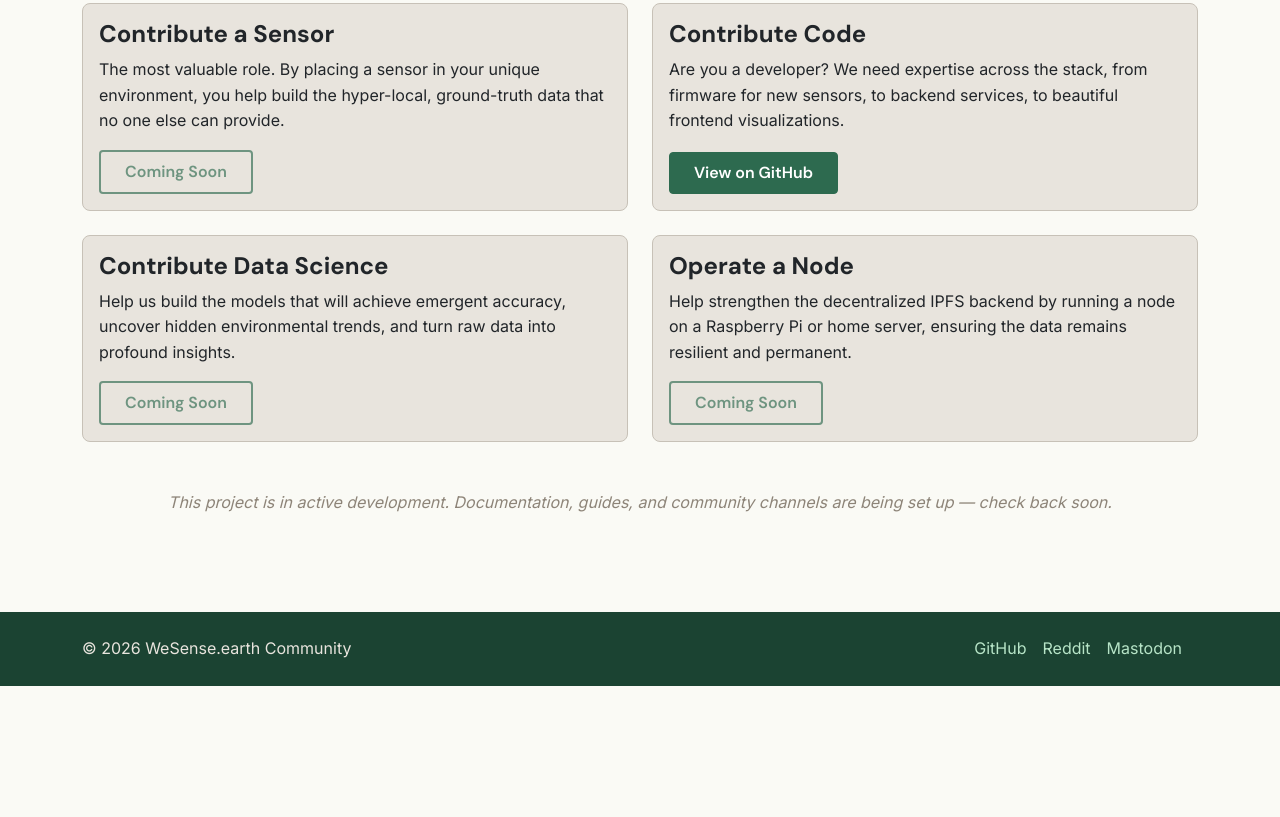
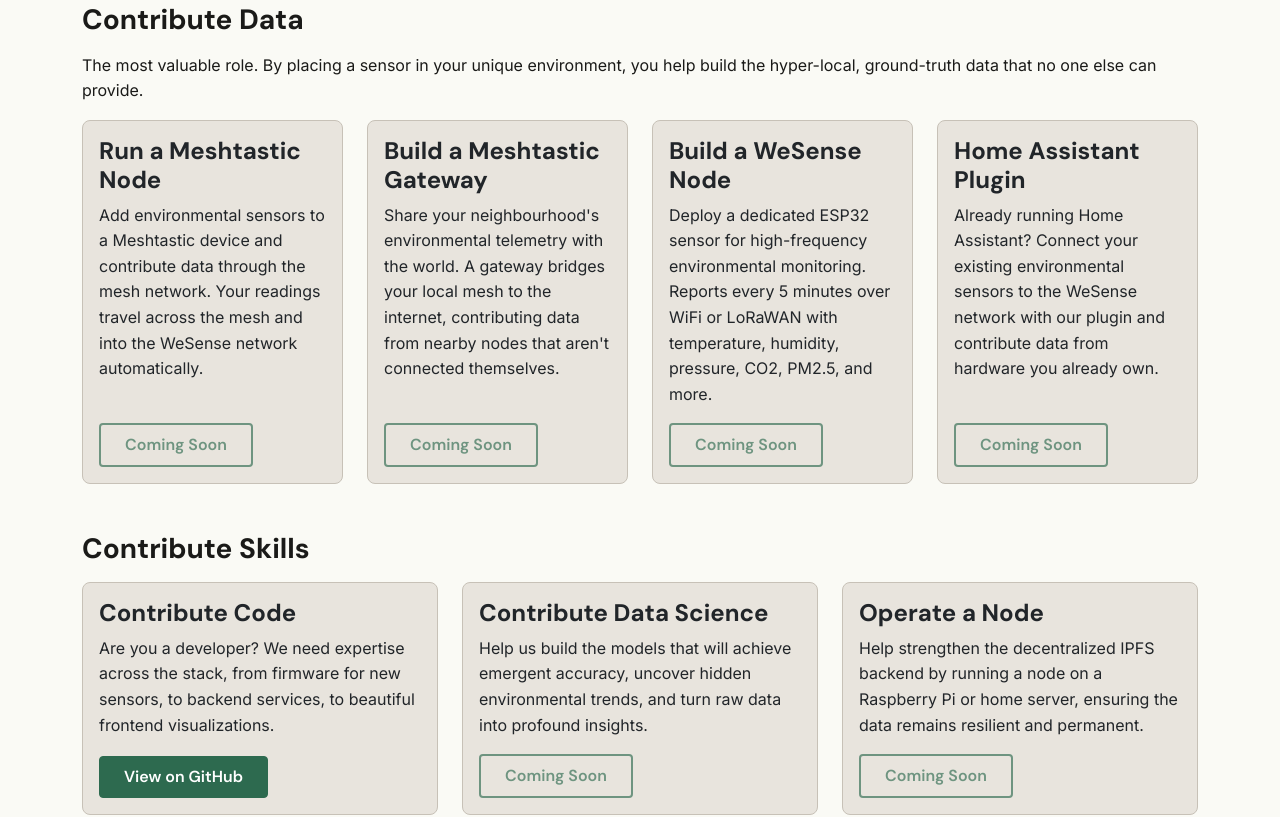
Before and after one commit to wesense-earth/wesense-website, a React (Vite) app: page / in a window 1280 px wide. Shown: the part 6740-7557 px from the top of the page. Before the commit the page ends 7426 px from the top, so only its background shows below. Built offline with nearby package versions, Linux system fonts and the light colour scheme.

Commit message:
Update contribute section with specific sensor contribution paths (meshtastic node, meshtastic   gateway, wesense node, HA plugin)

```diff
--- a/src/components/Contribute.jsx
+++ b/src/components/Contribute.jsx
@@ -1,14 +1,38 @@
 import React from 'react';
 import { Container, Row, Col, Card, Button } from 'react-bootstrap';
 
-const waysToContribute = [
+const sensorContributions = [
   {
-    title: 'Contribute a Sensor',
-    text: 'The most valuable role. By placing a sensor in your unique environment, you help build the hyper-local, ground-truth data that no one else can provide.',
+    title: 'Run a Meshtastic Node',
+    text: 'Add environmental sensors to a Meshtastic device and contribute data through the mesh network. Your readings travel across the mesh and into the WeSense network automatically.',
     buttonText: 'Coming Soon',
     buttonClass: 'btn-brand-outline',
     href: null,
   },
+  {
+    title: 'Build a Meshtastic Gateway',
+    text: "Share your neighbourhood's environmental telemetry with the world. A gateway bridges your local mesh to the internet, contributing data from nearby nodes that aren't connected themselves.",
+    buttonText: 'Coming Soon',
+    buttonClass: 'btn-brand-outline',
+    href: null,
+  },
+  {
+    title: 'Build a WeSense Node',
+    text: 'Deploy a dedicated ESP32 sensor for high-frequency environmental monitoring. Reports every 5 minutes over WiFi or LoRaWAN with temperature, humidity, pressure, CO2, PM2.5, and more.',
+    buttonText: 'Coming Soon',
+    buttonClass: 'btn-brand-outline',
+    href: null,
+  },
+  {
+    title: 'Home Assistant Plugin',
+    text: 'Already running Home Assistant? Connect your existing environmental sensors to the WeSense network with our plugin and contribute data from hardware you already own.',
+    buttonText: 'Coming Soon',
+    buttonClass: 'btn-brand-outline',
+    href: null,
+  },
+];
+
+const otherContributions = [
   {
     title: 'Contribute Code',
     text: 'Are you a developer? We need expertise across the stack, from firmware for new sensors, to backend services, to beautiful frontend visualizations.',
@@ -40,9 +64,31 @@
         <p className="section-subtitle">
           WeSense.earth is a community movement. Whether you are a developer, a scientist, or a curious individual, there is a vital role for you.
         </p>
+        <h3 className="mb-3" style={{ color: 'var(--text-primary)' }}>Contribute Data</h3>
+        <p style={{ color: 'var(--text-secondary)' }}>
+          The most valuable role. By placing a sensor in your unique environment, you help build the hyper-local, ground-truth data that no one else can provide.
+        </p>
         <Row>
-          {waysToContribute.map((item, index) => (
-            <Col key={index} md={6} className="mb-4">
+          {sensorContributions.map((item, index) => (
+            <Col key={index} md={6} lg={3} className="mb-4">
+              <Card className="h-100">
+                <Card.Body className="d-flex flex-column">
+                  <Card.Title as="h4">{item.title}</Card.Title>
+                  <Card.Text className="flex-grow-1">{item.text}</Card.Text>
+                  {item.href ? (
+                    <Button href={item.href} target="_blank" rel="noopener noreferrer" className={`${item.buttonClass} mt-auto align-self-start`}>{item.buttonText}</Button>
+                  ) : (
+                    <Button className={`${item.buttonClass} mt-auto align-self-start`} disabled>{item.buttonText}</Button>
+                  )}
+                </Card.Body>
+              </Card>
+            </Col>
+          ))}
+        </Row>
+        <h3 className="mb-3 mt-4" style={{ color: 'var(--text-primary)' }}>Contribute Skills</h3>
+        <Row>
+          {otherContributions.map((item, index) => (
+            <Col key={index} md={6} lg={4} className="mb-4">
               <Card className="h-100">
                 <Card.Body className="d-flex flex-column">
                   <Card.Title as="h4">{item.title}</Card.Title>
```
